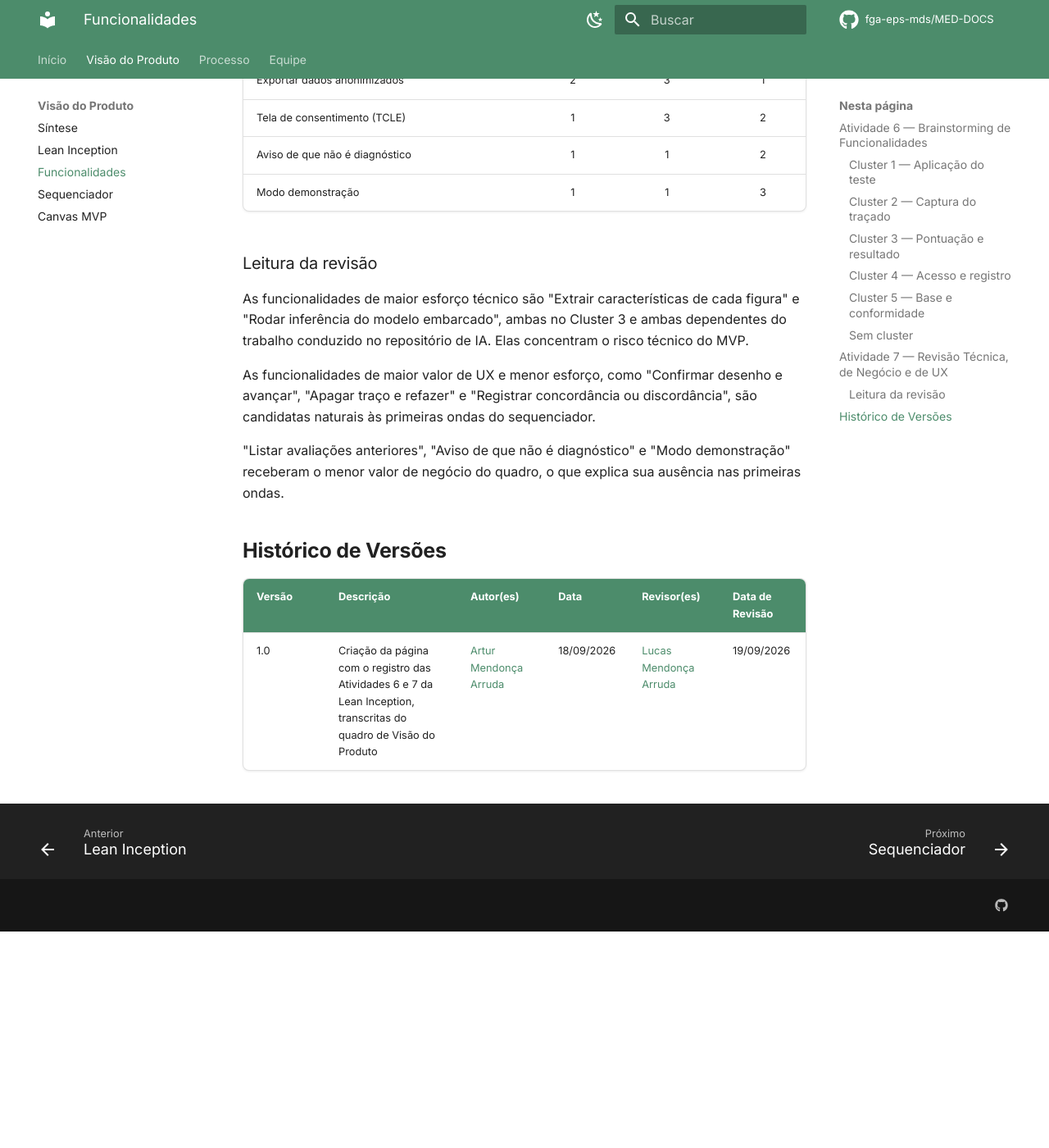
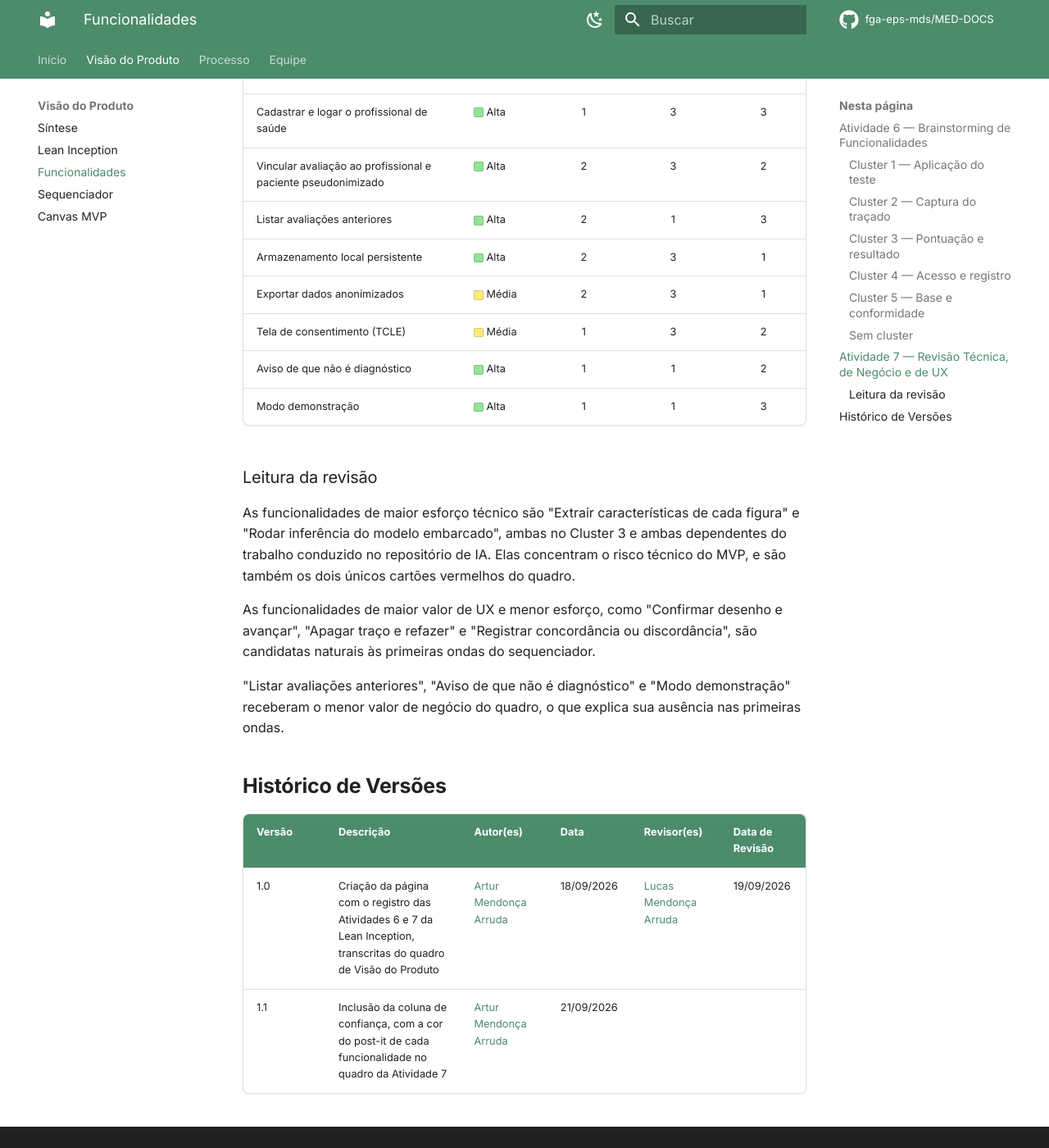
Before and after one commit to apollen27983/UNIEURO_MED-DOCS, an MkDocs documentation site: the page built from docs/produto/funcionalidades.md, in a window 1280 px wide and 1400 px high, scrolled down 3153 px. Shown: the whole window at 82% size. Built offline with MkDocs 1.6.1 and Material for MkDocs 9.7.7, drawn with Linux system fonts in a browser that asks for light colours; comment, search, counter and statistics services are not loaded; before the commit the page ends 4289 px from its top, so only the background shows below that; some of the changed text lies outside the part shown.

Commit message:
docs(funcionalidades): adiciona a confiança de cada funcionalidade na revisão

```diff
--- a/docs/produto/funcionalidades.md
+++ b/docs/produto/funcionalidades.md
@@ -54,41 +54,41 @@ A pergunta que orientou a atividade foi: o usuário está tentando fazer uma coi
 
 ## Atividade 7 — Revisão Técnica, de Negócio e de UX
 
-Cada funcionalidade foi revisada em três dimensões, em escala de 1 a 3. Esforço técnico é representado no quadro pela marcação `E`, valor de negócio por `$` e valor de UX por `<3`. A tabela abaixo transcreve as marcações do quadro.
+Cada funcionalidade foi revisada em três dimensões, em escala de 1 a 3. Esforço técnico é representado no quadro pela marcação `E`, valor de negócio por `$` e valor de UX por `<3`. Além das marcações, a cor de cada post-it registra o nível de confiança da equipe no entendimento da funcionalidade: verde para alta, amarelo para média e vermelho para baixa. A cor é o que o [Sequenciador](sequenciador.md) usa nas regras de composição das ondas. A tabela abaixo transcreve as marcações e as cores do quadro.
 
-| Funcionalidade | Esforço | Valor de negócio | Valor de UX |
-|---|:---:|:---:|:---:|
-| Visualizar tela de instrução simples por tarefa | 2 | 2 | 3 |
-| Desenhar com a caneta na área de desenho | 2 | 3 | 3 |
-| Tarefa do relógio | 1 | 3 | 2 |
-| Tarefa do pentágono com referência | 1 | 3 | 2 |
-| Tarefa do cubo com referência | 1 | 3 | 2 |
-| Confirmar desenho e avançar | 1 | 2 | 3 |
-| Apagar traço e refazer | 1 | 2 | 3 |
-| Visualizar encerramento do teste sem escore visualizável | 1 | 3 | 3 |
-| Fonte grande e alto contraste | 2 | 2 | 3 |
-| Exportar imagens finais dos desenhos | 1 | 2 | 1 |
-| Capturar coordenadas, ordem e tempo do traçado | 2 | 3 | 1 |
-| Pausas, apagamentos e velocidade | 2 | 2 | 1 |
-| Extrair características de cada figura | 3 | 2 | 1 |
-| Rodar inferência do modelo embarcado | 3 | 3 | 2 |
-| Escore por tarefas individuais e tarefa geral | 2 | 3 | 3 |
-| Faixa de desempenho com incerteza | 2 | 3 | 2 |
-| Resultado com desenhos ao lado do escore | 2 | 3 | 3 |
-| Destacar características que puxaram o escore | 2 | 2 | 3 |
-| Registrar concordância ou discordância | 1 | 2 | 3 |
-| Cadastrar e logar o profissional de saúde | 1 | 3 | 3 |
-| Vincular avaliação ao profissional e paciente pseudonimizado | 2 | 3 | 2 |
-| Listar avaliações anteriores | 2 | 1 | 3 |
-| Armazenamento local persistente | 2 | 3 | 1 |
-| Exportar dados anonimizados | 2 | 3 | 1 |
-| Tela de consentimento (TCLE) | 1 | 3 | 2 |
-| Aviso de que não é diagnóstico | 1 | 1 | 2 |
-| Modo demonstração | 1 | 1 | 3 |
+| Funcionalidade | Confiança | Esforço | Valor de negócio | Valor de UX |
+|---|:---|:---:|:---:|:---:|
+| Visualizar tela de instrução simples por tarefa | <span style="display:inline-block;width:0.9em;height:0.9em;border-radius:2px;vertical-align:middle;background:#93E396;border:1px solid rgba(0,0,0,.15)"></span> Alta | 2 | 2 | 3 |
+| Desenhar com a caneta na área de desenho | <span style="display:inline-block;width:0.9em;height:0.9em;border-radius:2px;vertical-align:middle;background:#FFEA79;border:1px solid rgba(0,0,0,.15)"></span> Média | 2 | 3 | 3 |
+| Tarefa do relógio | <span style="display:inline-block;width:0.9em;height:0.9em;border-radius:2px;vertical-align:middle;background:#93E396;border:1px solid rgba(0,0,0,.15)"></span> Alta | 1 | 3 | 2 |
+| Tarefa do pentágono com referência | <span style="display:inline-block;width:0.9em;height:0.9em;border-radius:2px;vertical-align:middle;background:#93E396;border:1px solid rgba(0,0,0,.15)"></span> Alta | 1 | 3 | 2 |
+| Tarefa do cubo com referência | <span style="display:inline-block;width:0.9em;height:0.9em;border-radius:2px;vertical-align:middle;background:#93E396;border:1px solid rgba(0,0,0,.15)"></span> Alta | 1 | 3 | 2 |
+| Confirmar desenho e avançar | <span style="display:inline-block;width:0.9em;height:0.9em;border-radius:2px;vertical-align:middle;background:#93E396;border:1px solid rgba(0,0,0,.15)"></span> Alta | 1 | 2 | 3 |
+| Apagar traço e refazer | <span style="display:inline-block;width:0.9em;height:0.9em;border-radius:2px;vertical-align:middle;background:#93E396;border:1px solid rgba(0,0,0,.15)"></span> Alta | 1 | 2 | 3 |
+| Visualizar encerramento do teste sem escore visualizável | <span style="display:inline-block;width:0.9em;height:0.9em;border-radius:2px;vertical-align:middle;background:#93E396;border:1px solid rgba(0,0,0,.15)"></span> Alta | 1 | 3 | 3 |
+| Fonte grande e alto contraste | <span style="display:inline-block;width:0.9em;height:0.9em;border-radius:2px;vertical-align:middle;background:#93E396;border:1px solid rgba(0,0,0,.15)"></span> Alta | 2 | 2 | 3 |
+| Exportar imagens finais dos desenhos | <span style="display:inline-block;width:0.9em;height:0.9em;border-radius:2px;vertical-align:middle;background:#93E396;border:1px solid rgba(0,0,0,.15)"></span> Alta | 1 | 2 | 1 |
+| Capturar coordenadas, ordem e tempo do traçado | <span style="display:inline-block;width:0.9em;height:0.9em;border-radius:2px;vertical-align:middle;background:#93E396;border:1px solid rgba(0,0,0,.15)"></span> Alta | 2 | 3 | 1 |
+| Pausas, apagamentos e velocidade | <span style="display:inline-block;width:0.9em;height:0.9em;border-radius:2px;vertical-align:middle;background:#FFEA79;border:1px solid rgba(0,0,0,.15)"></span> Média | 2 | 2 | 1 |
+| Extrair características de cada figura | <span style="display:inline-block;width:0.9em;height:0.9em;border-radius:2px;vertical-align:middle;background:#FFBDAE;border:1px solid rgba(0,0,0,.15)"></span> Baixa | 3 | 2 | 1 |
+| Rodar inferência do modelo embarcado | <span style="display:inline-block;width:0.9em;height:0.9em;border-radius:2px;vertical-align:middle;background:#FFBDAE;border:1px solid rgba(0,0,0,.15)"></span> Baixa | 3 | 3 | 2 |
+| Escore por tarefas individuais e tarefa geral | <span style="display:inline-block;width:0.9em;height:0.9em;border-radius:2px;vertical-align:middle;background:#FFEA79;border:1px solid rgba(0,0,0,.15)"></span> Média | 2 | 3 | 3 |
+| Faixa de desempenho com incerteza | <span style="display:inline-block;width:0.9em;height:0.9em;border-radius:2px;vertical-align:middle;background:#FFEA79;border:1px solid rgba(0,0,0,.15)"></span> Média | 2 | 3 | 2 |
+| Resultado com desenhos ao lado do escore | <span style="display:inline-block;width:0.9em;height:0.9em;border-radius:2px;vertical-align:middle;background:#FFEA79;border:1px solid rgba(0,0,0,.15)"></span> Média | 2 | 3 | 3 |
+| Destacar características que puxaram o escore | <span style="display:inline-block;width:0.9em;height:0.9em;border-radius:2px;vertical-align:middle;background:#93E396;border:1px solid rgba(0,0,0,.15)"></span> Alta | 2 | 2 | 3 |
+| Registrar concordância ou discordância | <span style="display:inline-block;width:0.9em;height:0.9em;border-radius:2px;vertical-align:middle;background:#93E396;border:1px solid rgba(0,0,0,.15)"></span> Alta | 1 | 2 | 3 |
+| Cadastrar e logar o profissional de saúde | <span style="display:inline-block;width:0.9em;height:0.9em;border-radius:2px;vertical-align:middle;background:#93E396;border:1px solid rgba(0,0,0,.15)"></span> Alta | 1 | 3 | 3 |
+| Vincular avaliação ao profissional e paciente pseudonimizado | <span style="display:inline-block;width:0.9em;height:0.9em;border-radius:2px;vertical-align:middle;background:#93E396;border:1px solid rgba(0,0,0,.15)"></span> Alta | 2 | 3 | 2 |
+| Listar avaliações anteriores | <span style="display:inline-block;width:0.9em;height:0.9em;border-radius:2px;vertical-align:middle;background:#93E396;border:1px solid rgba(0,0,0,.15)"></span> Alta | 2 | 1 | 3 |
+| Armazenamento local persistente | <span style="display:inline-block;width:0.9em;height:0.9em;border-radius:2px;vertical-align:middle;background:#93E396;border:1px solid rgba(0,0,0,.15)"></span> Alta | 2 | 3 | 1 |
+| Exportar dados anonimizados | <span style="display:inline-block;width:0.9em;height:0.9em;border-radius:2px;vertical-align:middle;background:#FFEA79;border:1px solid rgba(0,0,0,.15)"></span> Média | 2 | 3 | 1 |
+| Tela de consentimento (TCLE) | <span style="display:inline-block;width:0.9em;height:0.9em;border-radius:2px;vertical-align:middle;background:#FFEA79;border:1px solid rgba(0,0,0,.15)"></span> Média | 1 | 3 | 2 |
+| Aviso de que não é diagnóstico | <span style="display:inline-block;width:0.9em;height:0.9em;border-radius:2px;vertical-align:middle;background:#93E396;border:1px solid rgba(0,0,0,.15)"></span> Alta | 1 | 1 | 2 |
+| Modo demonstração | <span style="display:inline-block;width:0.9em;height:0.9em;border-radius:2px;vertical-align:middle;background:#93E396;border:1px solid rgba(0,0,0,.15)"></span> Alta | 1 | 1 | 3 |
 
 ### Leitura da revisão
 
-As funcionalidades de maior esforço técnico são "Extrair características de cada figura" e "Rodar inferência do modelo embarcado", ambas no Cluster 3 e ambas dependentes do trabalho conduzido no repositório de IA. Elas concentram o risco técnico do MVP.
+As funcionalidades de maior esforço técnico são "Extrair características de cada figura" e "Rodar inferência do modelo embarcado", ambas no Cluster 3 e ambas dependentes do trabalho conduzido no repositório de IA. Elas concentram o risco técnico do MVP, e são também os dois únicos cartões vermelhos do quadro.
 
 As funcionalidades de maior valor de UX e menor esforço, como "Confirmar desenho e avançar", "Apagar traço e refazer" e "Registrar concordância ou discordância", são candidatas naturais às primeiras ondas do sequenciador.
 
@@ -99,3 +99,4 @@ As funcionalidades de maior valor de UX e menor esforço, como "Confirmar desenh
 | Versão | Descrição | Autor(es) | Data | Revisor(es) | Data de Revisão |
 |---|---|---|---|---|---|
 | 1.0 | Criação da página com o registro das Atividades 6 e 7 da Lean Inception, transcritas do quadro de Visão do Produto | [Artur Mendonça Arruda](https://github.com/ArtyMend07) | 18/09/2026 | [Lucas Mendonça Arruda](https://github.com/lucasarruda9) | 19/09/2026 |
+| 1.1 | Inclusão da coluna de confiança, com a cor do post-it de cada funcionalidade no quadro da Atividade 7 | [Artur Mendonça Arruda](https://github.com/ArtyMend07) | 21/09/2026 | | |
```
